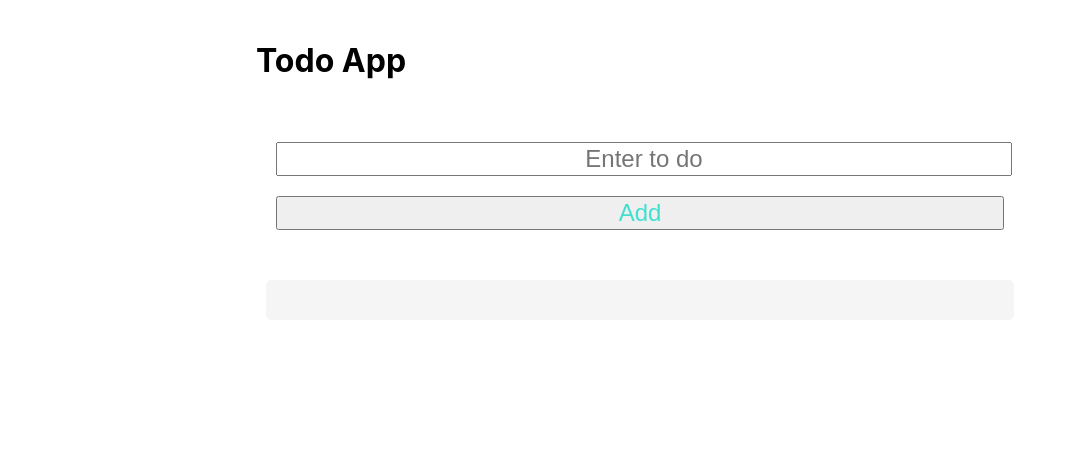
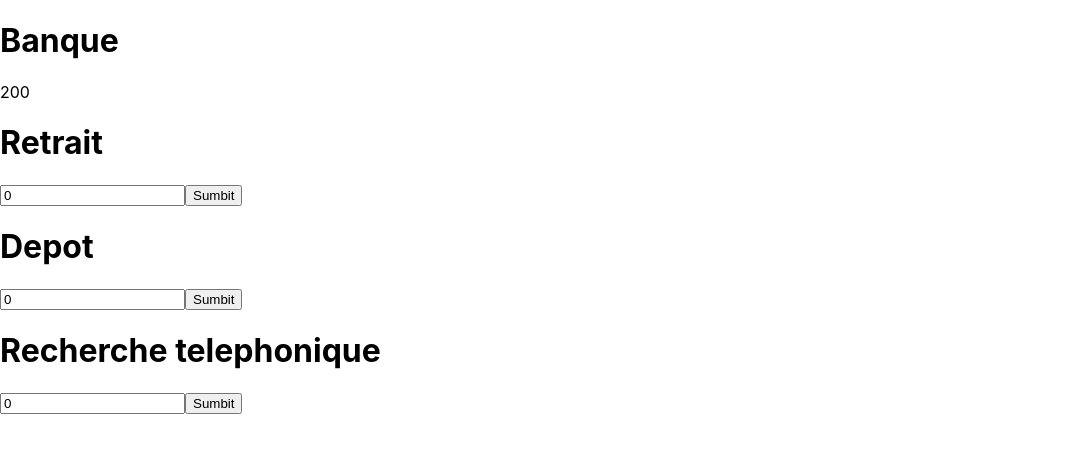
Before and after one commit to KelaiAffaf/web2-react-repo, a React app: page / in a window 1280 px wide. Shown: the top 452 px of the page, without its empty margins (0-1075 px from the left). Built offline with nearby package versions, Linux system fonts and the light colour scheme; the HTML template or start-up script is replaced by a standard one.

Commit message:
exo banque

```diff
--- /dev/null
+++ b/src/Exo/Banque.jsx
@@ -0,0 +1,27 @@
+import React from 'react';
+import Service from './Service';
+import { useState } from 'react';
+
+function Banque() {
+    const [sold, setSold] = useState(200);
+
+
+    const Depot = (value) => {
+        setSold(sold + parseInt(value));
+    }
+    const Retrait = (value) => {
+        setSold(sold - value);
+    }
+
+    return <div>
+        <h1>Banque</h1>
+        <p> {sold} </p>
+        <div className="services">
+            <Service Service="Retrait" sendValue={Retrait} />
+            <Service Service="Depot" sendValue={Depot} />
+            <Service Service="Recherche telephonique" sendValue={Retrait} />
+        </div>
+    </div>;
+}
+
+export default Banque;
--- /dev/null
+++ b/src/Exo/Service.jsx
@@ -0,0 +1,27 @@
+//  input
+import React from 'react';
+import { useState } from 'react';
+function Service({ Service, sendValue }) {
+    const [value, setValue] = useState(0);
+    const handleSubmit =(e) => {
+        e.preventDefault();
+        sendValue(value); // state hoisting
+    }
+
+    return <div>
+        <h1>{Service}</h1>
+        <form  onSubmit={handleSubmit} >
+            <input
+                type="number"
+                onChange={(e) => setValue(e.target.value)}
+                value={value}
+            />
+            <input
+                type="submit"
+                value="Sumbit"
+            />
+        </form>
+    </div>;
+}
+
+export default Service;
--- a/src/Router/index.js
+++ b/src/Router/index.js
@@ -33,3 +33,7 @@ ReactDOM.render(
 // 5.import : import { Redirect } from 'react-router-dom'
 {/* <Redirect to="/about" /> */}
 {(admin? <Redirect to="/admin" /> : <Redirect to="/contact" />)}
+
+
+
+// Tech school training WSOT
--- a/src/main.jsx
+++ b/src/main.jsx
@@ -6,10 +6,11 @@ import './index.css'
 
 import Counter from './Redux/CounterUi'
 import TodoApp from './Redux/Todo/TodoApp'
+import Banque from './Exo/Banque'
 ReactDOM.render(
     <React.StrictMode>
         <Provider store={store}>
-            <TodoApp />
+            <Banque />
         </Provider>
     </React.StrictMode>
     , document.getElementById('root'))
```
